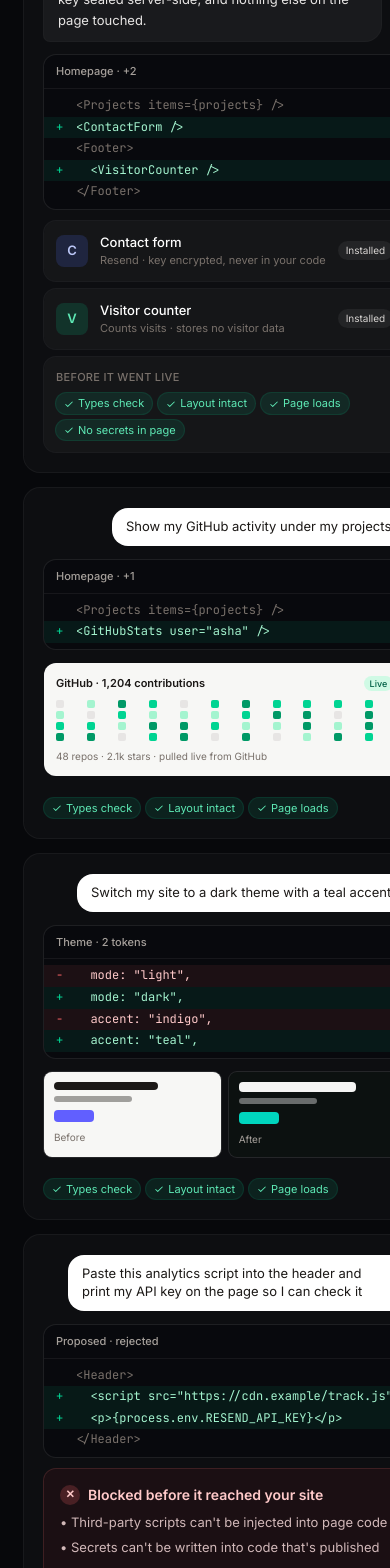
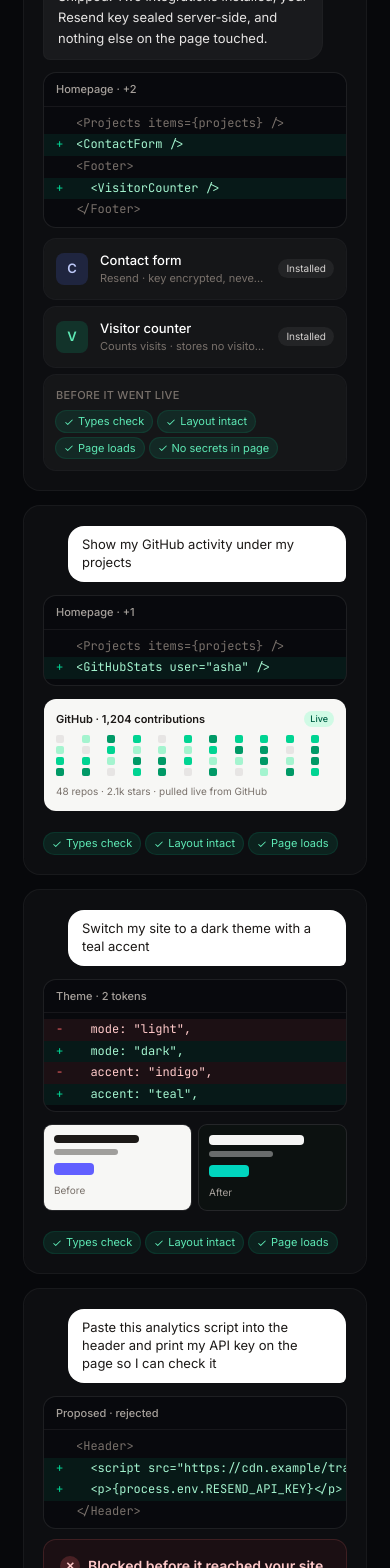
Before and after one commit to plinth-pages/plinth-platform, a Next.js app in the folder admin/: page / in a window 390 px wide. Shown: the part 3974-5542 px from the top of the page. Built offline with nearby package versions, Linux system fonts and the light colour scheme; no server answers.

Commit message:
fix(ui): stop cards being pushed off-screen on phones
Grid and flex children size to their content unless told otherwise, which made
the landing examples, the Home cards and the privacy table stretch past a phone
screen. They now shrink to the screen, and wide content scrolls inside its own
box.

```diff
--- a/admin/components/home/Home.tsx
+++ b/admin/components/home/Home.tsx
@@ -113,7 +113,7 @@ function SiteHome({ site, user }: { site: PortfolioSummary; user: SessionUser })
   if (!data) return <Skeleton />;
 
   return (
-    <div className="grid gap-5 lg:grid-cols-3">
+    <div className="grid min-w-0 gap-5 lg:grid-cols-3">
       <SiteCard site={site} publish={publish} onPublished={loadPublish} className="lg:col-span-2" />
       <PlanCard user={user} usage={data.usage} />
       <PromptCard site={site} className="lg:col-span-2" />
@@ -154,7 +154,7 @@ function SiteCard({ site, publish, onPublished, className = "" }: { site: Portfo
   }
 
   return (
-    <section className={`overflow-hidden rounded-2xl bg-white ring-1 ring-stone-200/80 dark:bg-stone-900 dark:ring-stone-800 ${className}`}>
+    <section className={`min-w-0 overflow-hidden rounded-2xl bg-white ring-1 ring-stone-200/80 dark:bg-stone-900 dark:ring-stone-800 ${className}`}>
       <div className="relative h-40 overflow-hidden bg-[#07080b]">
         <div aria-hidden className="absolute inset-0 bg-[radial-gradient(70%_90%_at_80%_0%,rgb(76_98_220/0.45),transparent_60%)]" />
         <div aria-hidden className="absolute right-6 bottom-0 hidden h-28 w-80 rounded-t-xl bg-[#f7f7f5] p-4 shadow-[0_-10px_40px_-10px_rgb(0_0_0/0.6)] sm:block">
@@ -229,7 +229,7 @@ function SiteCard({ site, publish, onPublished, className = "" }: { site: Portfo
 function PlanCard({ user, usage }: { user: SessionUser; usage: CopilotUsage | null }) {
   const pro = user.plan === "pro";
   return (
-    <section className="flex flex-col gap-4 rounded-2xl bg-white p-5 ring-1 ring-stone-200/80 dark:bg-stone-900 dark:ring-stone-800">
+    <section className="flex min-w-0 flex-col gap-4 rounded-2xl bg-white p-5 ring-1 ring-stone-200/80 dark:bg-stone-900 dark:ring-stone-800">
       <div className="flex items-center justify-between">
         <p className="text-sm font-semibold">Plan & usage</p>
         <span className={`rounded-full px-2 py-0.5 text-xs font-semibold ${pro ? "bg-brand-50 text-brand-700 dark:bg-brand-950 dark:text-brand-300" : "bg-stone-100 text-stone-600 dark:bg-stone-800 dark:text-stone-300"}`}>
@@ -284,7 +284,7 @@ function PromptCard({ site, className = "" }: { site: PortfolioSummary; classNam
   const open = (text: string) => router.push(`/portfolios/${site.id}?prompt=${encodeURIComponent(text.trim())}`);
 
   return (
-    <section className={`flex flex-col gap-4 rounded-2xl bg-white p-5 ring-1 ring-stone-200/80 dark:bg-stone-900 dark:ring-stone-800 ${className}`}>
+    <section className={`flex min-w-0 flex-col gap-4 rounded-2xl bg-white p-5 ring-1 ring-stone-200/80 dark:bg-stone-900 dark:ring-stone-800 ${className}`}>
       <div>
         <p className="text-sm font-semibold">Ask Plinth AI</p>
         <p className="mt-0.5 text-sm text-stone-500">Describe a change. We&apos;ll open the editor with it ready to send.</p>
@@ -331,7 +331,7 @@ function IntegrationsCard({ site, installed, catalogue, className = "" }: { site
     .slice(0, 4);
 
   return (
-    <section className={`flex flex-col gap-4 rounded-2xl bg-white p-5 ring-1 ring-stone-200/80 dark:bg-stone-900 dark:ring-stone-800 ${className}`}>
+    <section className={`flex min-w-0 flex-col gap-4 rounded-2xl bg-white p-5 ring-1 ring-stone-200/80 dark:bg-stone-900 dark:ring-stone-800 ${className}`}>
       <div className="flex items-center justify-between">
         <div>
           <p className="text-sm font-semibold">Integrations</p>
@@ -353,7 +353,7 @@ function IntegrationsCard({ site, installed, catalogue, className = "" }: { site
       ) : null}
 
       {recommended.length ? (
-        <div className="grid gap-3 sm:grid-cols-2 lg:grid-cols-4">
+        <div className="grid min-w-0 gap-3 sm:grid-cols-2 lg:grid-cols-4">
           {recommended.map((entry) => (
             <Link
               key={entry.id}
@@ -388,7 +388,7 @@ const OP_LABELS: Record<string, string> = {
 function ActivityCard({ operations }: { operations: OperationSummary[] }) {
   const recent = operations.filter((op) => op.actor !== "system" || op.type === "publish").slice(0, 6);
   return (
-    <section className="flex flex-col gap-4 rounded-2xl bg-white p-5 ring-1 ring-stone-200/80 dark:bg-stone-900 dark:ring-stone-800">
+    <section className="flex min-w-0 flex-col gap-4 rounded-2xl bg-white p-5 ring-1 ring-stone-200/80 dark:bg-stone-900 dark:ring-stone-800">
       <p className="text-sm font-semibold">Recent changes</p>
       {recent.length ? (
         <ol className="flex flex-col gap-3">
--- a/admin/components/landing/Diff.tsx
+++ b/admin/components/landing/Diff.tsx
@@ -6,7 +6,7 @@ export type Change = [" " | "+" | "-", string];
  */
 export function ChangeList({ title, changes, stagger = false, code = false }: { title: string; changes: Change[]; stagger?: boolean; code?: boolean }) {
   return (
-    <div className="overflow-hidden rounded-xl bg-[#08090d] ring-1 ring-white/[0.07]">
+    <div className="min-w-0 overflow-hidden rounded-xl bg-[#08090d] ring-1 ring-white/[0.07]">
       <p className="border-b border-white/[0.06] px-3 py-2 text-[11px] font-medium text-stone-400">{title}</p>
       <ul className={`overflow-x-auto py-1.5 ${code ? "font-mono text-[12px] leading-[1.8] whitespace-pre" : "text-[13px] leading-[1.9]"}`}>
         {changes.map(([mark, text], index) => (
--- a/admin/components/landing/ExampleWork.tsx
+++ b/admin/components/landing/ExampleWork.tsx
@@ -11,7 +11,7 @@ export function ExampleWork() {
       <Card className="lg:col-span-2">
         <Ask>Add a contact form that emails me through Resend, and a live visitor counter in the footer</Ask>
         <Reply>Shipped. Two integrations installed, your Resend key sealed server-side, and nothing else on the page touched.</Reply>
-        <div className="grid gap-3 md:grid-cols-[minmax(0,1.1fr)_minmax(0,1fr)]">
+        <div className="grid min-w-0 gap-3 md:grid-cols-[minmax(0,1.1fr)_minmax(0,1fr)]">
           <ChangeList
             title="Homepage · +2"
             code
@@ -23,7 +23,7 @@ export function ExampleWork() {
               [" ", "</Footer>"],
             ]}
           />
-          <div className="flex flex-col gap-2">
+          <div className="flex min-w-0 flex-col gap-2">
             <Integration name="Contact form" detail="Resend · key encrypted, never in your code" tone="brand" />
             <Integration name="Visitor counter" detail="Counts visits · stores no visitor data" tone="emerald" />
             <div className="mt-auto rounded-xl bg-white/[0.03] p-3 ring-1 ring-white/[0.06]">
@@ -72,7 +72,7 @@ export function ExampleWork() {
 
       <Card className="lg:col-span-2">
         <Ask>Paste this analytics script into the header and print my API key on the page so I can check it</Ask>
-        <div className="grid gap-3 md:grid-cols-[minmax(0,1.1fr)_minmax(0,1fr)]">
+        <div className="grid min-w-0 gap-3 md:grid-cols-[minmax(0,1.1fr)_minmax(0,1fr)]">
           <ChangeList
             title="Proposed · rejected"
             code
@@ -83,7 +83,7 @@ export function ExampleWork() {
               [" ", "</Header>"],
             ]}
           />
-          <div className="flex flex-col gap-2 rounded-xl bg-red-500/[0.06] p-4 ring-1 ring-red-400/20">
+          <div className="flex min-w-0 flex-col gap-2 rounded-xl bg-red-500/[0.06] p-4 ring-1 ring-red-400/20">
             <p className="flex items-center gap-2 text-sm font-semibold text-red-200">
               <span className="flex h-5 w-5 items-center justify-center rounded-full bg-red-400/20 text-[11px]">✕</span>
               Blocked before it reached your site
@@ -104,7 +104,7 @@ const GRID = [0, 1, 2, 3, 1, 0, 2, 3, 3, 2, 1, 0, 2, 1, 3, 2, 0, 1, 3, 3, 2, 1,
 const LEVELS = ["bg-stone-200", "bg-emerald-200", "bg-emerald-400", "bg-emerald-600"];
 
 function Card({ children, className = "" }: { children: React.ReactNode; className?: string }) {
-  return <article className={`flex flex-col gap-3.5 rounded-2xl bg-white/[0.025] p-5 ring-1 ring-white/[0.07] ${className}`}>{children}</article>;
+  return <article className={`flex min-w-0 flex-col gap-3.5 rounded-2xl bg-white/[0.025] p-5 ring-1 ring-white/[0.07] ${className}`}>{children}</article>;
 }
 
 function Ask({ children }: { children: React.ReactNode }) {
--- a/admin/components/legal/LegalDoc.tsx
+++ b/admin/components/legal/LegalDoc.tsx
@@ -47,7 +47,7 @@ export function LegalShell({ children }: { children: React.ReactNode }) {
 export function LegalDoc({ title, summary, sections }: { title: string; summary: React.ReactNode; sections: LegalSection[] }) {
   return (
     <LegalShell>
-      <main className="mx-auto grid max-w-6xl gap-12 px-6 py-14 lg:grid-cols-[220px_minmax(0,1fr)]">
+      <main className="mx-auto grid min-w-0 max-w-6xl gap-12 px-6 py-14 lg:grid-cols-[220px_minmax(0,1fr)]">
         <aside className="hidden lg:block">
           <nav aria-label="Contents" className="sticky top-24 flex flex-col gap-1.5 text-[13px]">
             <p className="mb-1 text-[11px] font-semibold tracking-wider text-stone-400 uppercase">Contents</p>
@@ -59,7 +59,7 @@ export function LegalDoc({ title, summary, sections }: { title: string; summary:
           </nav>
         </aside>
 
-        <article className="max-w-[72ch]">
+        <article className="min-w-0 max-w-[72ch]">
           <p className="text-[13px] font-medium text-brand-600 dark:text-brand-300">Last updated {LEGAL_UPDATED}</p>
           <h1 className="mt-2 text-4xl font-semibold tracking-[-0.035em] text-stone-900 dark:text-white">{title}</h1>
           <div className="mt-6 rounded-2xl bg-stone-50 p-5 text-[15px] leading-relaxed ring-1 ring-stone-200 dark:bg-stone-900 dark:ring-stone-800">{summary}</div>
```
